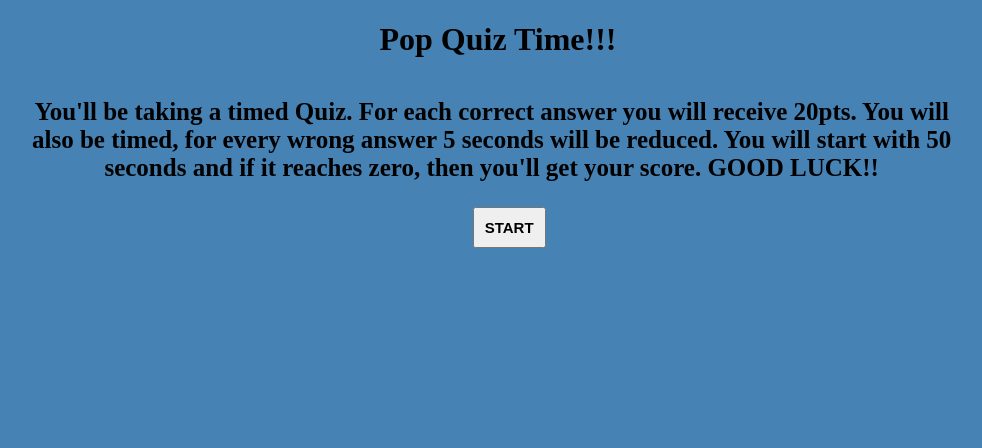
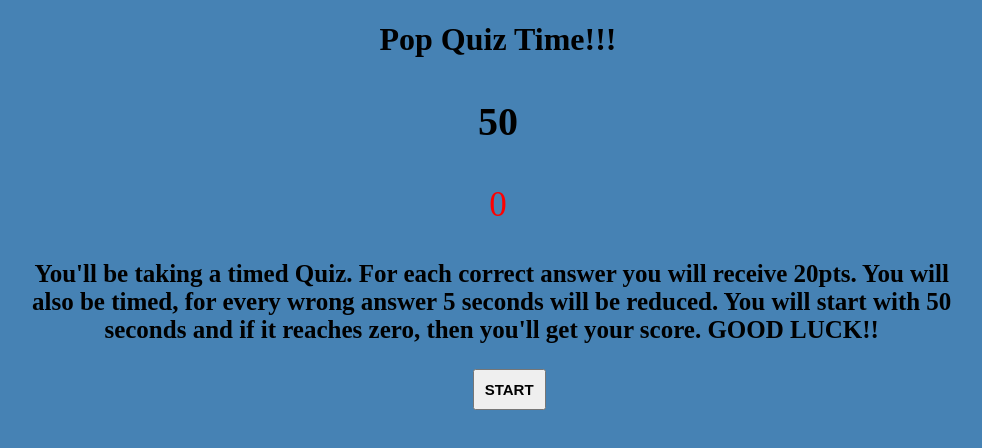
Before and after one commit to jisaac22/Pop-quiz, a plain HTML site: page index.html in a window 1280 px wide. Shown: the whole page, without its empty margins (142-1124 px from the left). Drawn offline with Linux system fonts and the light colour scheme.

```diff
--- a/index.html
+++ b/index.html
@@ -11,8 +11,8 @@
     <header id="starter">
         <!--added title header and start button-->
         <h1 class="title">Pop Quiz Time!!!</h1>
-        <p class="timer"></p>
-        <p class="counter"></p>
+        <p class="timer">50</p>
+        <p class="counter">0</p>
         <p class="instructions">You'll be taking a timed Quiz. For each correct answer you will receive 20pts. You will also be timed, for every wrong answer 5 seconds will be reduced.
         You will start with 50 seconds and if it reaches zero, then you'll get your score. <strong class="good-luck">GOOD LUCK!!</strong></p>
         <button id="start-button">START</button>
```
Also changed, not shown: 1 other file.
